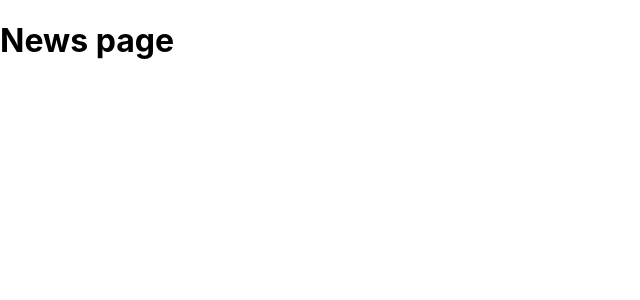
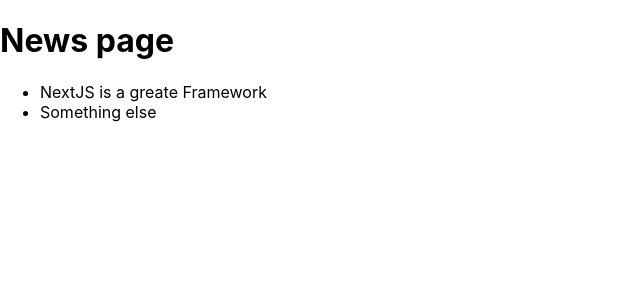
Before and after one commit to Matatov1989/Next-JS-App, a Next.js app: page /news in a window 1280 px wide. Shown: the top 300 px of the page, without its empty margins (0-640 px from the left). Built offline with nearby package versions, Linux system fonts and the light colour scheme.

Commit message:
linking between pages

```diff
--- a/pages/news/index.js
+++ b/pages/news/index.js
@@ -1,5 +1,20 @@
+import Link from "next/link";
+import { Fragment } from "react";
+
 function NewsPage() {
-  return <h1>News page</h1>;
+  return (
+    <Fragment>
+      <h1>News page</h1>
+      <ul>
+        <li>
+          <Link href="/news/next-js-a-great-framefork">
+            NextJS is a greate Framework
+          </Link>
+        </li>
+        <li>Something else</li>
+      </ul>
+    </Fragment>
+  );
 }
 
 export default NewsPage;
```
